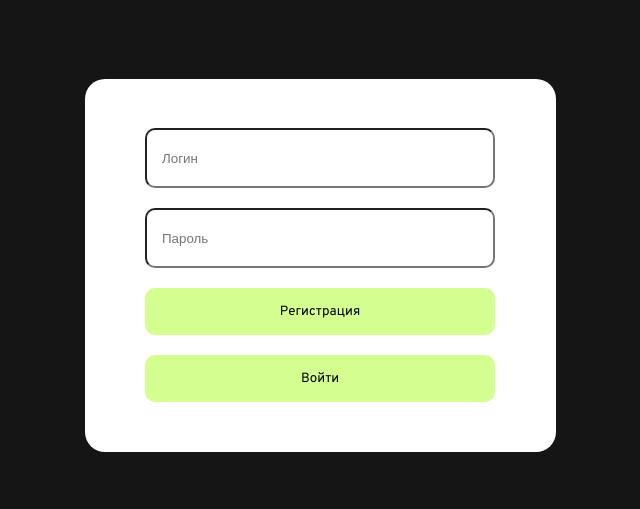
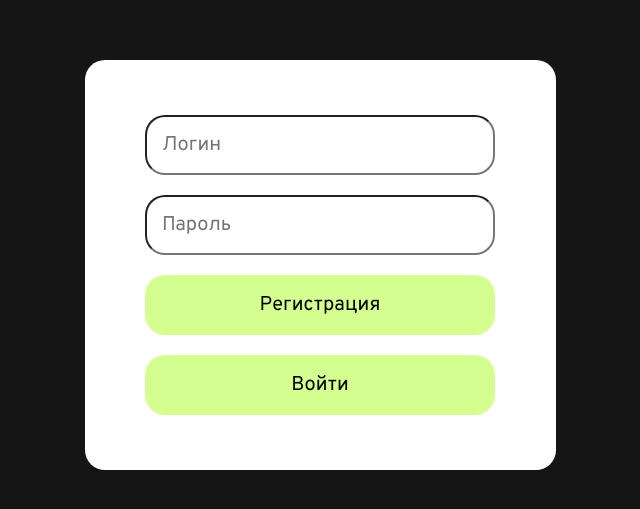
Before and after one commit to dimonarhipon/one-time-notes, a React (Vite) app: page /registration in a window 1280 px wide. Shown: the part 135-644 px from the top of the page, without its empty margins (320-960 px from the left). Built offline with nearby package versions, Linux system fonts and the light colour scheme.

Commit message:
feat: добавлена валидация форм, внесены небольшие изменения в стили

```diff
--- a/src/app/styles/index.ts
+++ b/src/app/styles/index.ts
@@ -1,4 +1,3 @@
 import 'sanitize.css';
 import './base.scss';
 import './fonts.scss';
-import './Registration.module.scss';
--- a/src/pages/AuthorizationPage/AuthorizationPage.tsx
+++ b/src/pages/AuthorizationPage/AuthorizationPage.tsx
@@ -1,10 +1,20 @@
 import { useState } from 'react';
-import styles from '../../app/styles/Registration.module.scss';
+import styles from './Registration.module.scss';
 import FormInput from './FormInput';
 
 export const AuthorizationPage = () => {
     const [username, setUsername] = useState('');
     const [password, setPassword] = useState('');
+    const [validForm, setValidForm] = useState({
+        username: true,
+        password: true,
+    });
+
+    const isValidForm = (formValue:string , validPattern:RegExp, formName: string) => {
+
+        validPattern.test(formValue) ? setValidForm({...validForm, [formName]: true}) : setValidForm({...validForm, [formName]: false});
+        console.log(validForm);
+    };
 
     return (
         <div className={styles.container}>
@@ -14,14 +24,18 @@ export const AuthorizationPage = () => {
                     type='text'
                     placeholder='Логин'
                     setInputParam={setUsername}
+                    isValidForm={isValidForm}
                 />
+                {!validForm.username && <span className={styles.validErorrSpan}>Логин должен содержать только латинские символы и быть не короче 3 символов</span>  }
                 <FormInput
                     name='password'
                     type='password'
                     placeholder='Пароль'
                     setInputParam={setPassword}
+                    isValidForm={isValidForm}
                 />
-                <button className={styles.formButton} type='submit'>Регистрация</button>
+                {!validForm.password && <span className={styles.validErorrSpan}>Пароль должен содержать латинские символы и быть не короче 5 символов</span> }
+                <button className={styles.formButton} type='button'>Регистрация</button>
                 <button className={styles.formButton} type='submit'>Войти</button>
             </form>
         </div>
--- a/src/pages/AuthorizationPage/FormInput.tsx
+++ b/src/pages/AuthorizationPage/FormInput.tsx
@@ -1,7 +1,18 @@
-import styles from '../../app/styles/Registration.module.scss';
+import styles from './Registration.module.scss';
 import { inputFormTypes } from './type';
 
+const validPattern = {
+    username: /^[A-Za-z0-9]{3,16}$/,
+    password: /^[A-Za-z0-9]{5,200}$/,
+};
+
 const FormInput = (props: inputFormTypes) => {
+
+    // const handleFormChange = (e:React.ChangeEvent<HTMLInputElement>) => {
+    //     props.setInputParam(e.target.value);
+    //     props.isValidForm(e.target.value, validPattern[props.name])
+    // };
+
     return (
         <div>
             <input
@@ -9,7 +20,8 @@ const FormInput = (props: inputFormTypes) => {
                 name={props.name}
                 type={props.type}
                 placeholder={props.placeholder}
-                onChange={e => props.setInputParam(e.target.value)}
+                onChange={(e) => props.setInputParam(e.target.value)}
+                onBlur={(e:React.ChangeEvent<HTMLInputElement>) => props.isValidForm(e.target.value, validPattern[props.name], props.name)}
             />
         </div>
     );
--- a/src/app/styles/Registration.module.scss
+++ b/src/pages/AuthorizationPage/Registration.module.scss
@@ -1,14 +1,11 @@
 @use '../../shared/styles/vars' as *;
-
-body {
-    background-color: $main;
-}
 
 .container {
     display: flex;
     align-items: center;
     justify-content: center;
     height: 100vh;
+    background-color: $main;
 }
 
 .registrationForm {
@@ -18,7 +15,6 @@ body {
     justify-content: center;
 
     width: 471px;
-    height: 373px;
     border-radius: 20px;
 
     background-color: #fff;
@@ -31,7 +27,12 @@ body {
 
     width: 350px;
     height: 60px;
-    border-radius: 10px;
+    border-radius: 20px;
+
+    font-family: Overpass;
+    font-size: 20px;
+    font-weight: 400;
+    letter-spacing: 0em;
 }
 
 .formButton {
@@ -40,8 +41,19 @@ body {
 
     width: 350px;
     height: 60px;
-    border-radius: 10px;
+    border-radius: 20px;
     border: none;
     background-color: $green;
-    font-family: inherit;
+
+    font-family: Overpass;
+    font-size: 20px;
+    font-weight: 400;
+    letter-spacing: 0em;
+
+    cursor: pointer;
 }
+
+.validErorrSpan {
+    color: red;
+    text-align: center;
+}
--- a/src/pages/AuthorizationPage/type.ts
+++ b/src/pages/AuthorizationPage/type.ts
@@ -3,4 +3,5 @@ export type inputFormTypes = {
     name: string,
     type: string,
     setInputParam: (username: string) => void,
+    isValidForm: (formValue:string , validPattern:RegExp, formName: string) => void,
 };
```
